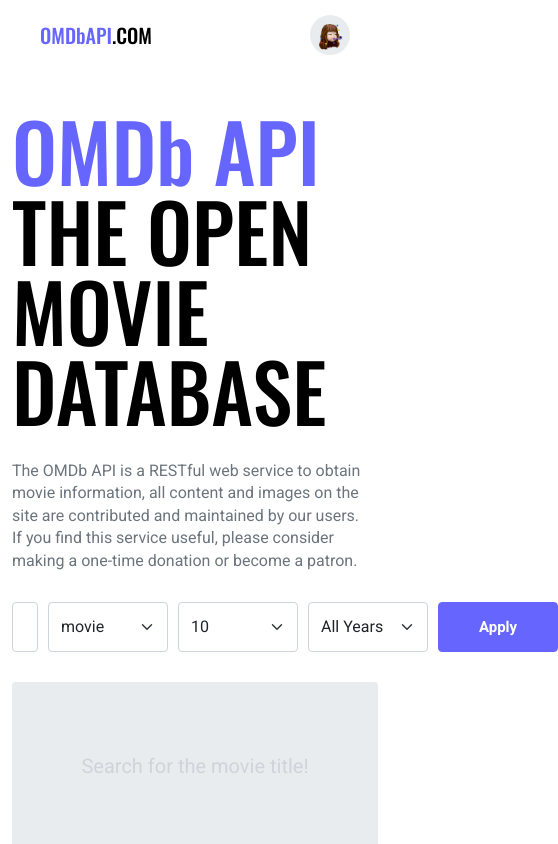
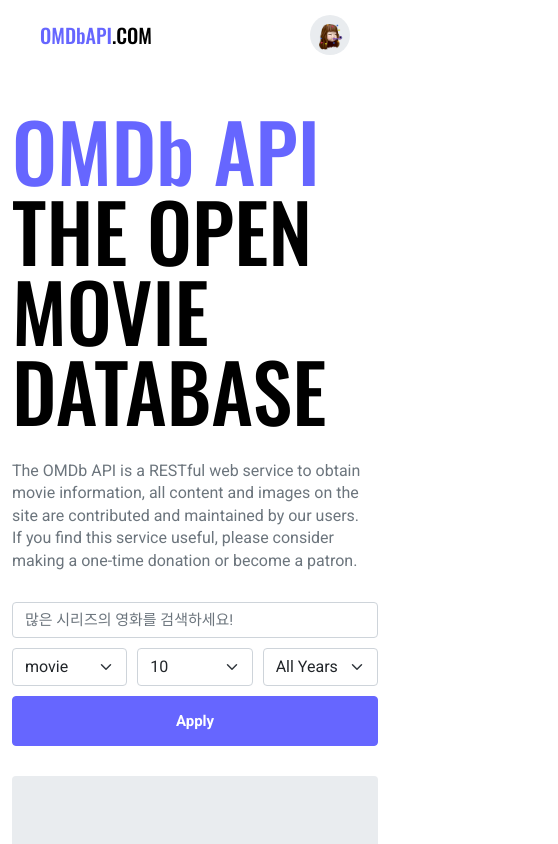
Before and after one commit to yeonwoochoe/vue3-movie-app, a Vue app: page /#/ in a window 390 px wide. Shown: the top 844 px of the page, 558 px wide, since content can reach past the window. Built offline with nearby package versions, Linux system fonts and the light colour scheme.

Commit message:
[feat] 부트스트랩 미디워쿼리를 이용하여 반응형 페이지 구현

```diff
--- a/src/components/Search.vue
+++ b/src/components/Search.vue
@@ -103,5 +103,22 @@
     flex-shrink: 0;
     color: white;
   }
+  @include media-breakpoint-down(lg) {
+    display: block;
+    input {
+      margin-right: 0;
+      margin-bottom: 10px;
+    }
+    .selects {
+      margin-right: 0;
+      margin-bottom: 10px;
+      select {
+        width: 100%;
+      }
+    }
+    .btn {
+      width: 100%;
+    }
+  }
 }
 </style>
```
